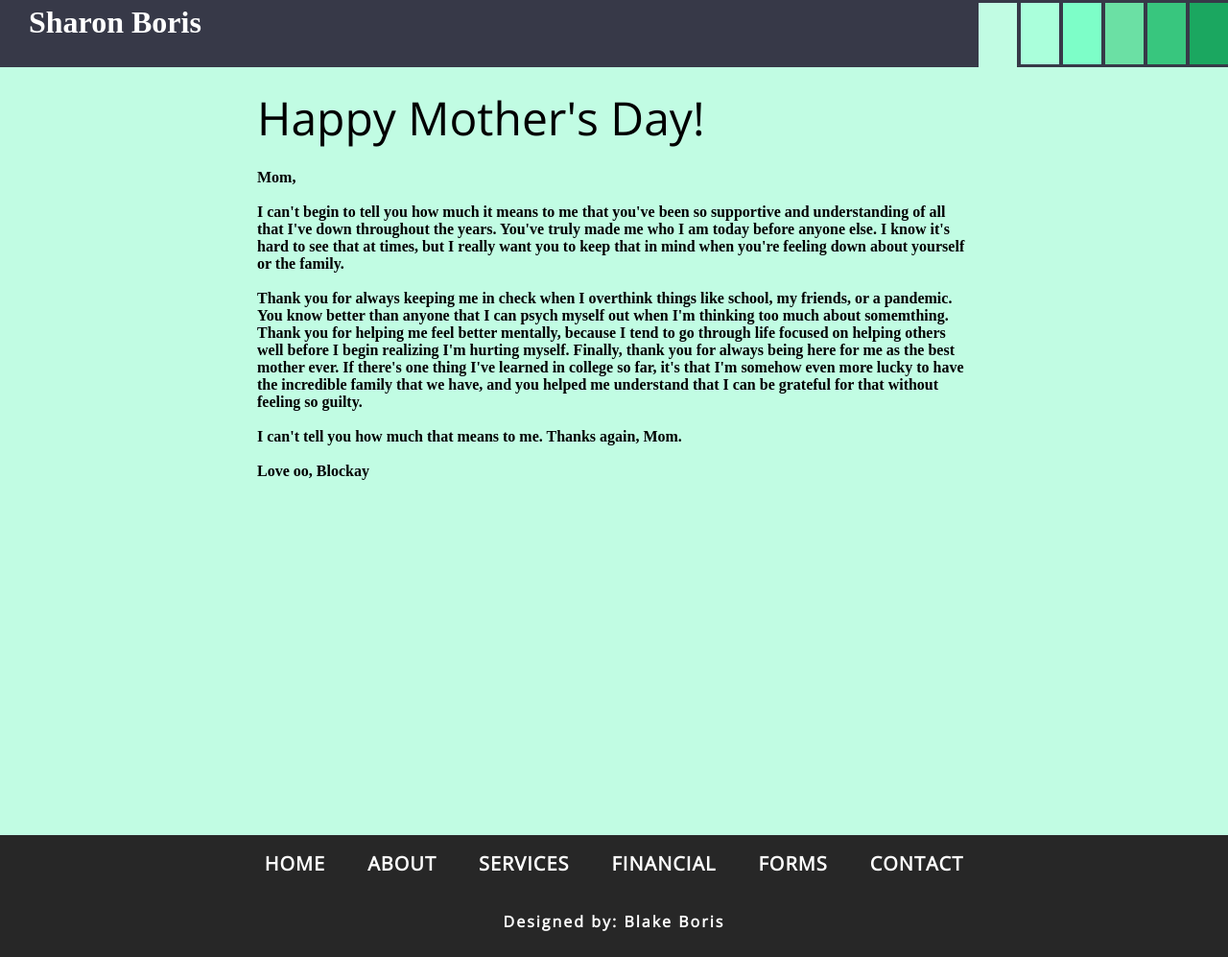
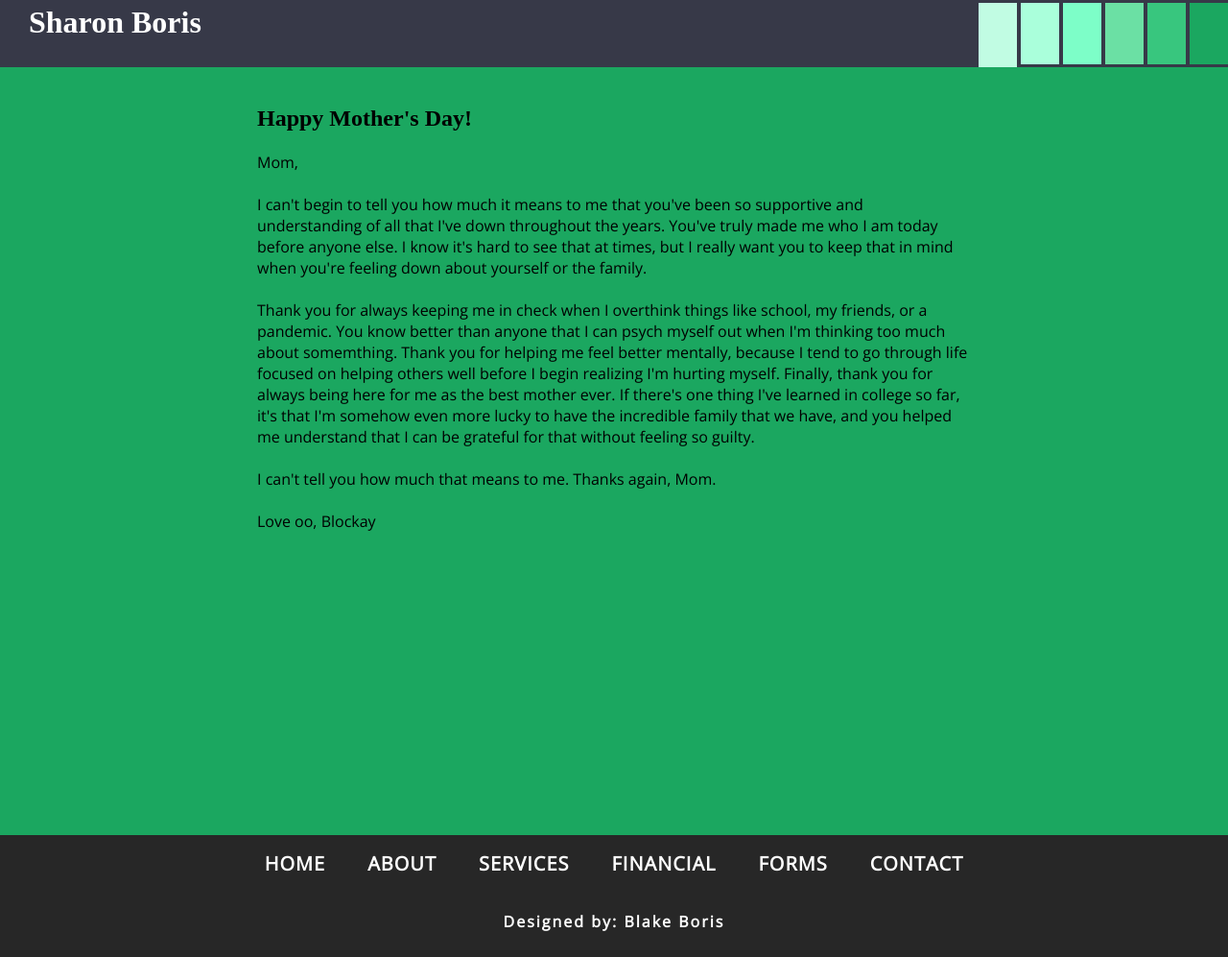
Before and after one commit to PlGGS/sharonboris.com, a Jekyll site: the page built from day/index.html, in a window 1280 px wide and 997 px high. Shown: the whole window at 96% size. Built offline with Jekyll 4.4.1, drawn with Linux system fonts in a browser that asks for light colours; nearby versions of some CDN libraries; some web fonts are replaced.

Commit message:
Used proper scss

```diff
--- a/css/day.scss
+++ b/css/day.scss
@@ -94,20 +94,16 @@ section {
 
 section#home {
     background-color: #1BA760;
-    color: #FFFFFF;
     margin-top: 70px;
-}
 
-section h2 {
-  color: white;
-  font-family: 'Open Sans', sans-serif;
-  font-weight: 300;
-  font-size: 3em;
-  margin: 0px;
+    div {
+        h2, h4 {
+            color: #000000;
+        }
+    }
 }
 
 section h4 {
-  color: white;
   font-family: 'Open Sans', sans-serif;
   font-weight: 300;
   font-size: 1em;
--- a/day/index.html
+++ b/day/index.html
@@ -1,7 +1,7 @@
 ---
 layout: default
 title: Happy Mother's Day!
-css: main
+css: day
 ---
 
 <section id="home">
```
